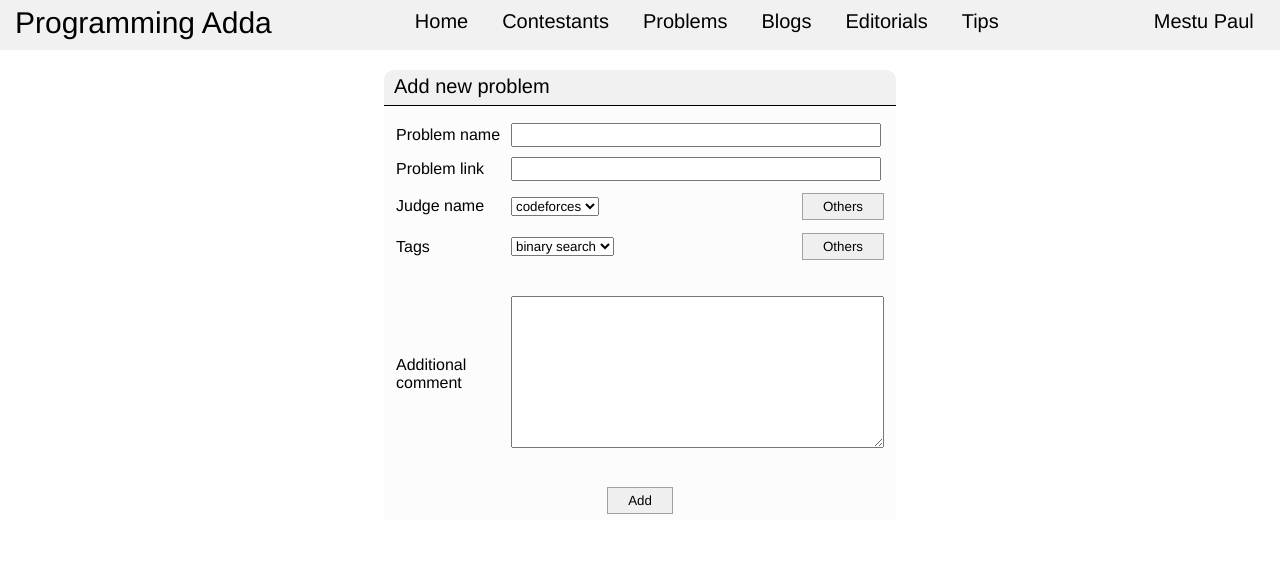
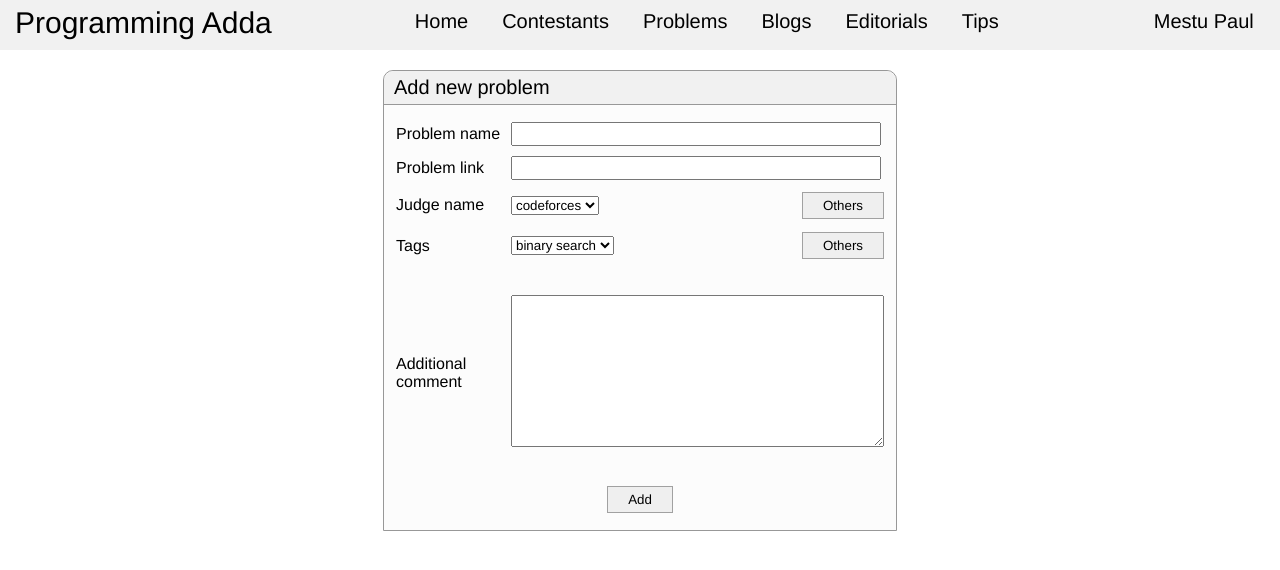
Before and after one commit to Bonusree/programming_adda, a Django app: page /addproblem/ in a window 1280 px wide. Shown: the top 570 px of the page. Run offline with Django 4.2, Linux system fonts and the light colour scheme.

Commit message:
update addproblem.css

```diff
--- a/static/addproblem.css
+++ b/static/addproblem.css
@@ -1,24 +1,35 @@
 .problem{
     margin: 20px auto;
     width: 40%;
-    height: 450px;
+    min-width: 500px;
+    height: max-content;
     background-color: #fcfcfc;
     border-radius: 10px 10px 0px 0px;
+    border: 1px solid #989898;
 }
 .problem .tittle{
     width: 100%;
-    height: 25px;
+    height: max-content;
     padding: 1% 0px;
     background-color: #f1f1f1;
     border-radius: 10px 10px 0px 0px;
     font-size: 20px;
-    border-bottom: 1px solid black;
+    border-bottom: 1px solid #989898;
 }
 .problem table{
     width: 100%;
     padding: 10px;
     margin: 0px auto;
     height: 425px;
+}
+.login-card table td:nth-child(1){
+    width: 25%;
+}
+.login-card table td:nth-child(2){
+    width: 37%;
+}
+.login-card table td:nth-child(3){
+    width: 38%;
 }
 .problem button{
     padding: 5px 20px;
--- a/templates/addproblem.html
+++ b/templates/addproblem.html
@@ -12,7 +12,7 @@
 
     <div class="container">
         {% include 'navbar.html' %}
-        <div class="problem problem">
+        <div class="problem">
             <div class="tittle">&nbsp; Add new problem</div>
             <form action="">
                 <table>
```
